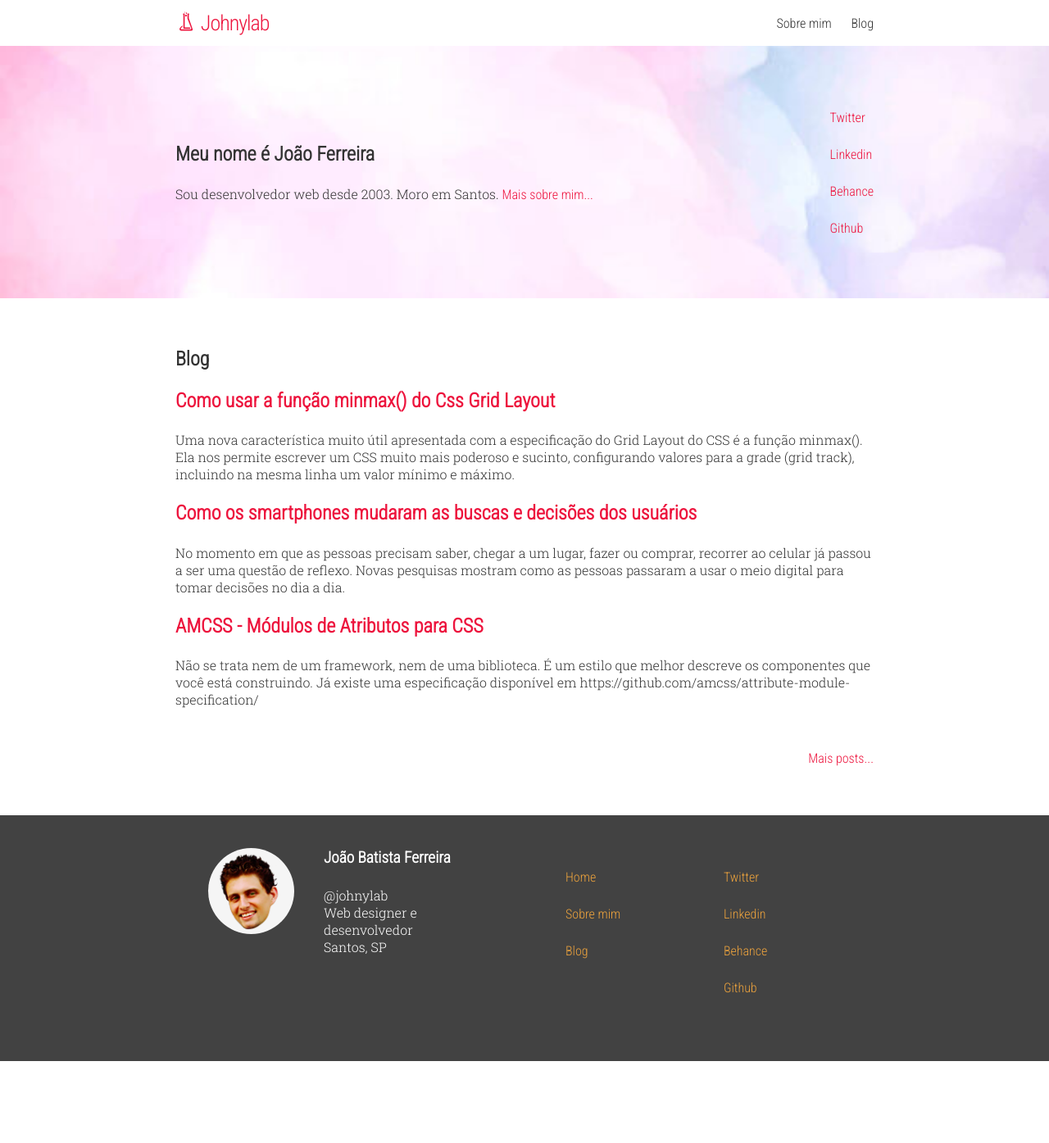
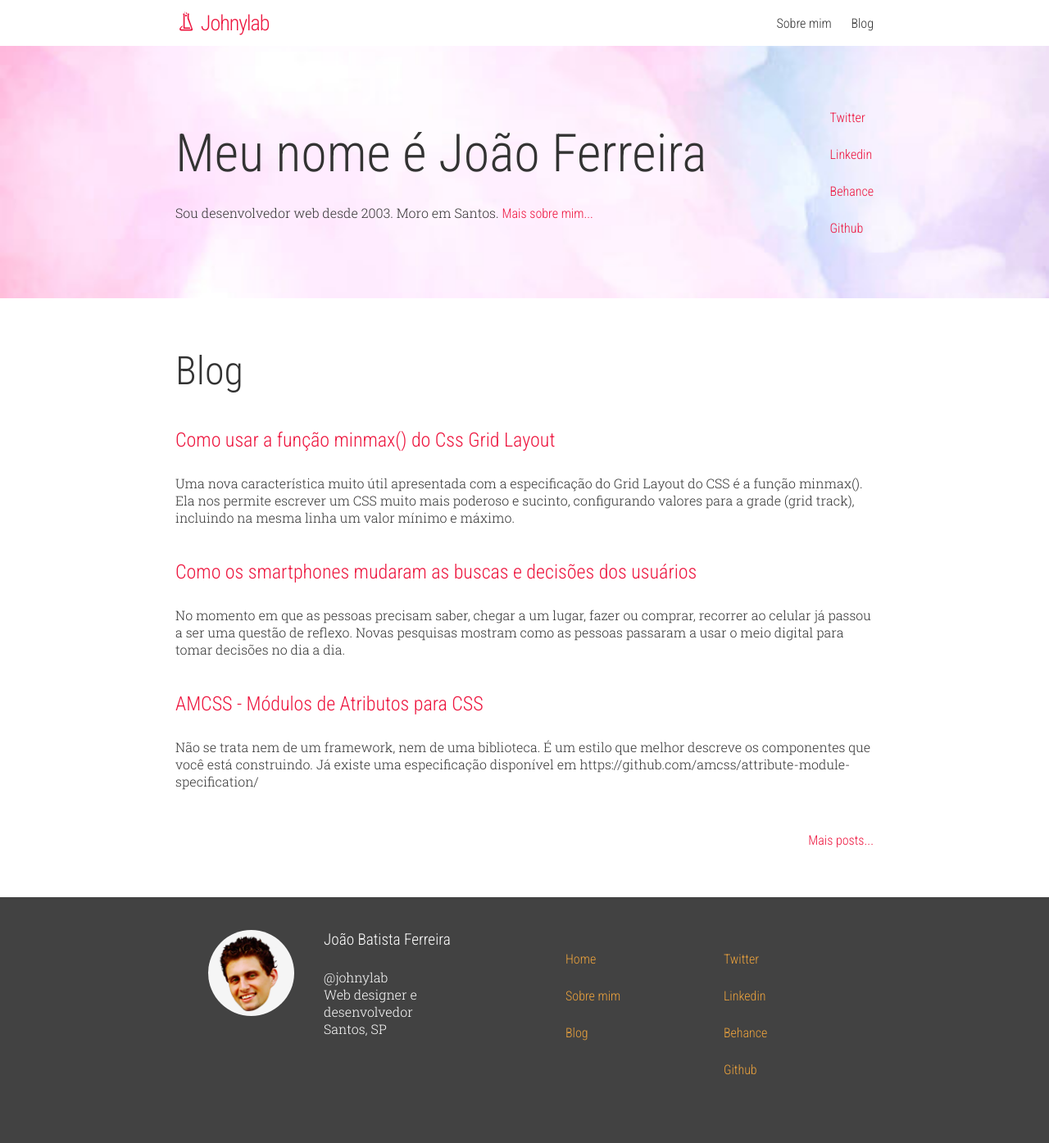
Before and after one commit to johnylab/johnylab.github.io, a Jekyll site: the page built from index.html, in a window 1280 px wide. Shown: the whole page at 82% size. Built offline with Jekyll 4.4.1, drawn with Linux system fonts in a browser that asks for light colours; before the commit the page ends 1295 px from its top, so only the background shows below that.

Commit message:
Ajuste nos títulos

```diff
--- a/_sass/_reset.sass
+++ b/_sass/_reset.sass
@@ -19,15 +19,20 @@ h1, h2, h3, h4, h5, h6, p, li, blockquote
   margin-top: var(--spacing)
   margin-bottom: var(--spacing)
 
+@for $i from 1 through 6
+  h#{$i}
+    font-size: 2em + 2em / $i
+
+h1, h2, h3, h4, h5, h6
+  font-family: $title-font-family
+  font-weight: 300
+
 blockquote
   padding: var(--spacing-s) var(--spacing-m)
   background-color: $grey-color-light
   color: $grey-color
   font-style: italic
   position: relative
-
-h1, h2, h3, h4, h5, h6
-  font-family: $title-font-family
 
 a
   font-family: $title-font-family
```
